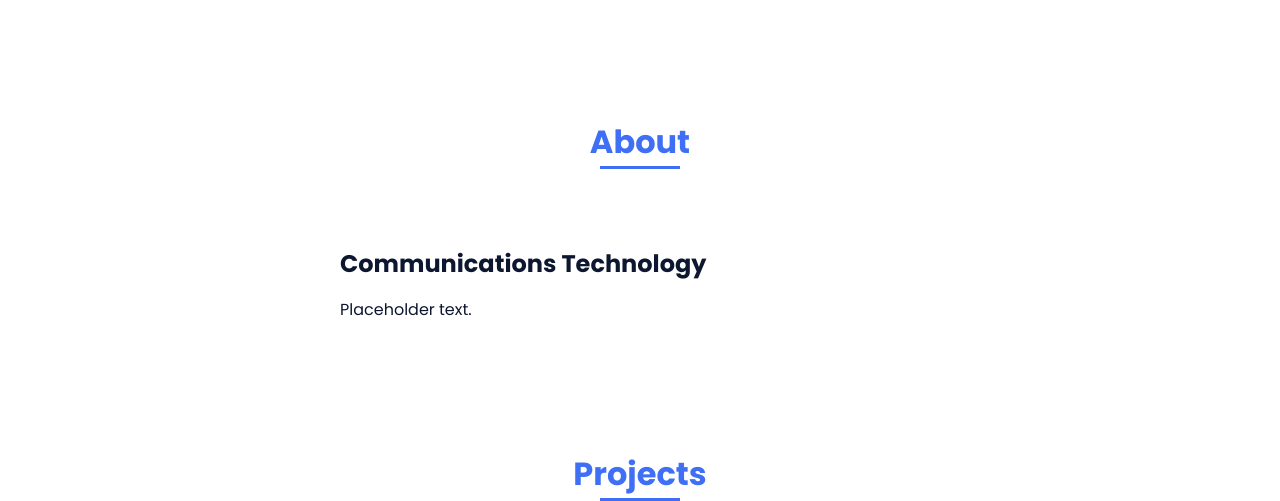
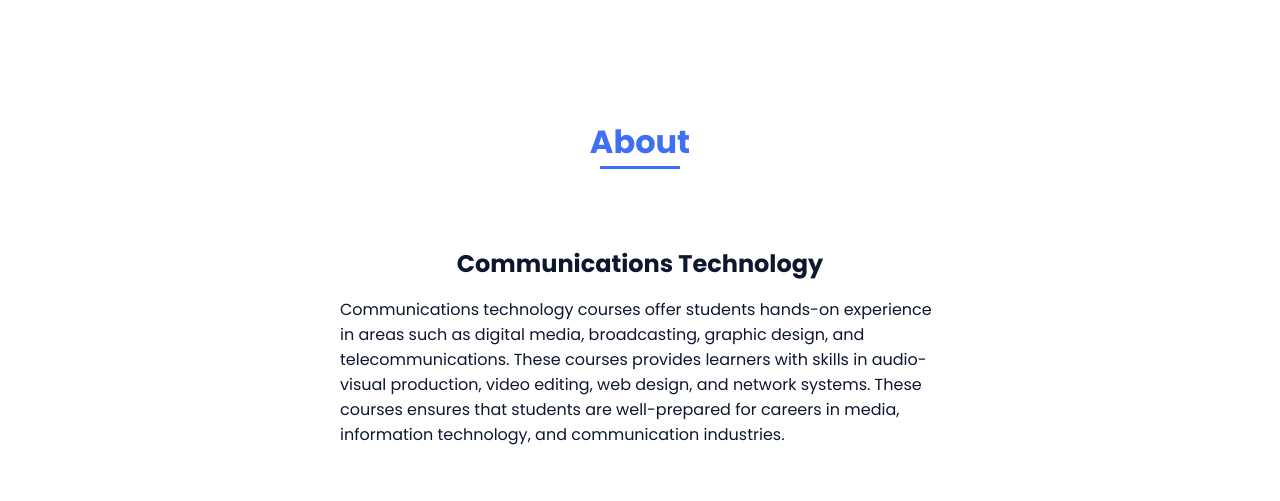
Before and after one commit to grandswager/Tech-9, a plain HTML site: page communications.html in a window 1280 px wide. Shown: the part 533-1034 px from the top of the page. Drawn offline with nearby package versions, Linux system fonts and the light colour scheme.

Commit message:
Communications description

```diff
--- a/communications.html
+++ b/communications.html
@@ -80,8 +80,8 @@
                     </div> -->
 
                     <div>
-                        <h2 class="about__subtitle">Communications Technology</h2>
-                        <p class="about__text">Placeholder text.</p>
+                        <center><h2 class="about__subtitle">Communications Technology</h2></center>
+                        <p class="about__text">Communications technology courses offer students hands-on experience in areas such as digital media, broadcasting, graphic design, and telecommunications. These courses provides learners with skills in audio-visual production, video editing, web design, and network systems. These courses ensures that students are well-prepared for careers in media, information technology, and communication industries. </p>
                     </div>
                 </div>
             </section>
```
